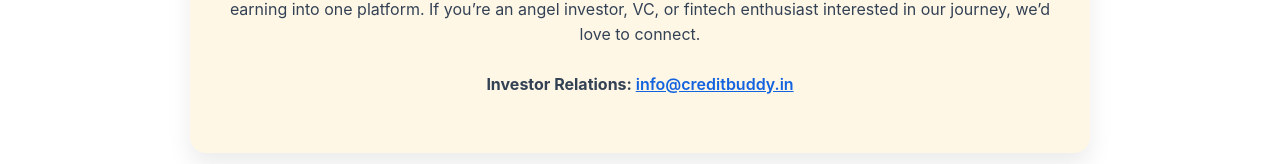
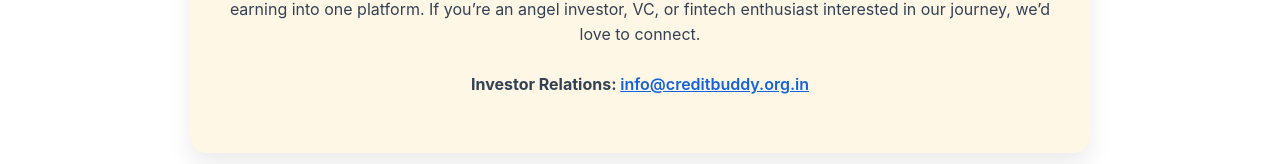
Before and after one commit to goutambhosagar00/CreditBuddy, a React (Vite) app: page /contact in a window 1280 px wide. Shown: the part 1495-1659 px from the top of the page. Built offline with nearby package versions, Linux system fonts and the light colour scheme.

Commit message:
update some components

```diff
--- a/src/components/ImpactNumbers.jsx
+++ b/src/components/ImpactNumbers.jsx
@@ -31,7 +31,7 @@
               animate={{ count: c.value }}
               transition={{ duration: 1.2, ease: "easeOut" }}
             >
-              {c.value.toLocaleString()}
+              {c.value.toLocaleString()}+
             </motion.div>
             <div className="impact-label">{c.label}</div>
           </motion.div>
--- a/src/pages/Contact.jsx
+++ b/src/pages/Contact.jsx
@@ -37,7 +37,9 @@
           CreditBuddy is creating India’s first student-focused financial ecosystem — combining lending, learning, and earning into one platform.
           If you’re an angel investor, VC, or fintech enthusiast interested in our journey, we’d love to connect.
         </p>
-        <p style={{ marginTop: 16, fontWeight: 700 }}>Investor Relations: <a href="mailto:info@creditbuddy.in">info@creditbuddy.in</a></p>
+        <p style={{ marginTop: 16, fontWeight: 700 }}>Investor Relations: <a href="info@creditbuddy.org.in
+">info@creditbuddy.org.in
+</a></p>
       </section>
     </div>
   );
```
